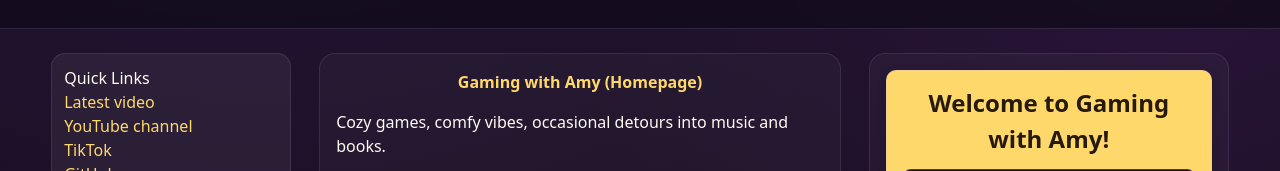
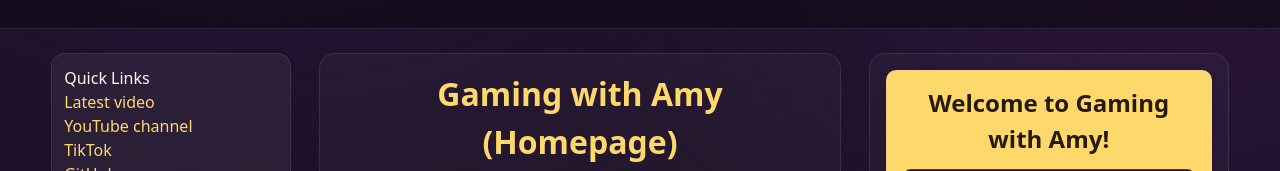
Before and after one commit to gaming-with-amy/gaming-with-amy, a website built with webpack: page public/index.html in a window 1280 px wide. Shown: the part 121-292 px from the top of the page. Built offline with nearby package versions, Linux system fonts and the light colour scheme.

Commit message:
adjusted h1 size.

```diff
--- a/style/main.css
+++ b/style/main.css
@@ -21,6 +21,7 @@
     radial-gradient(1600px 900px at 50% 120%, #120a1a 0%, transparent 60%),
     var(--ink);
 }
+h1 { font-size: 2rem;}
 img{max-width:100%;display:block}
 ul,ol{margin:0;padding:0;list-style:none}
 a{color:inherit;text-decoration:none}
```
